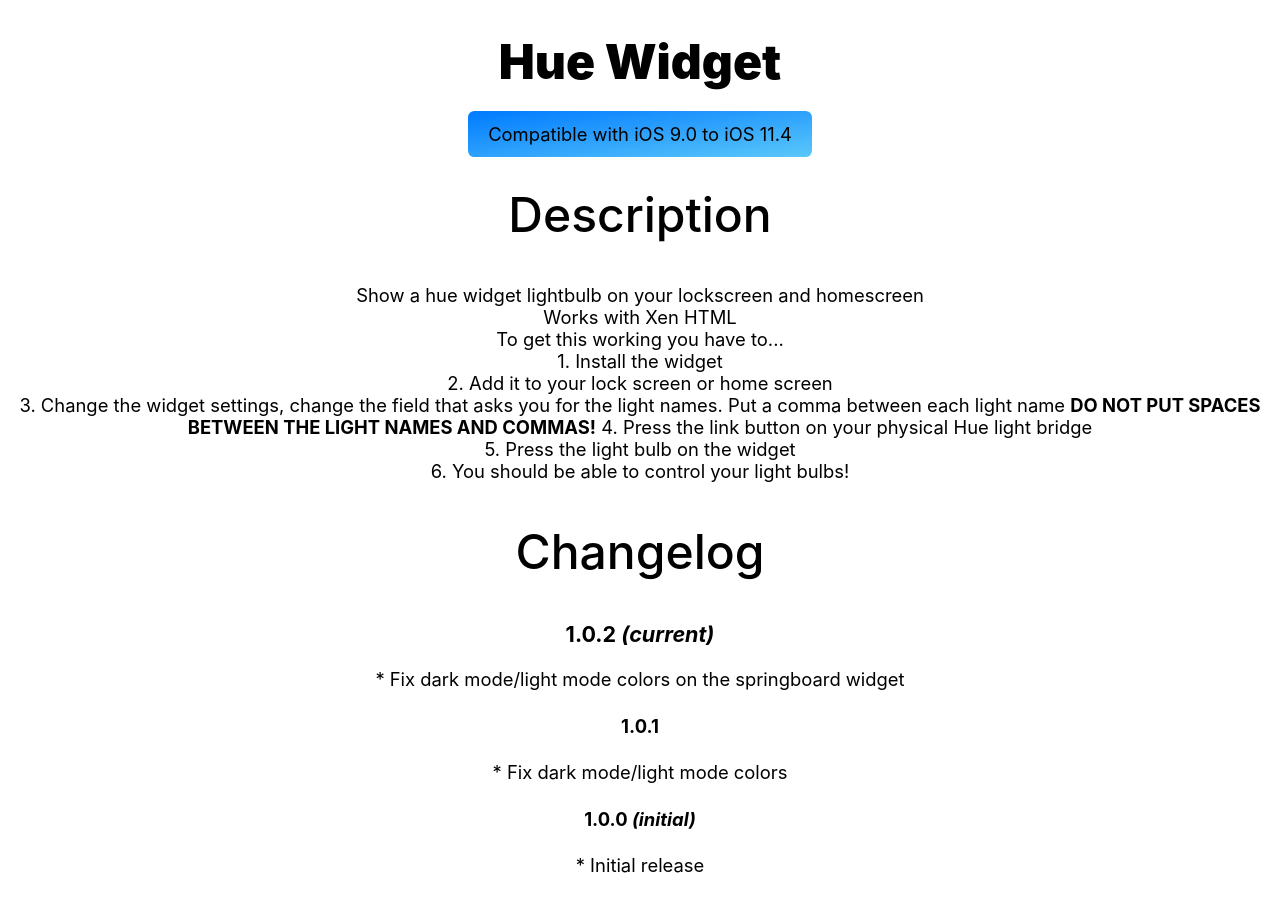
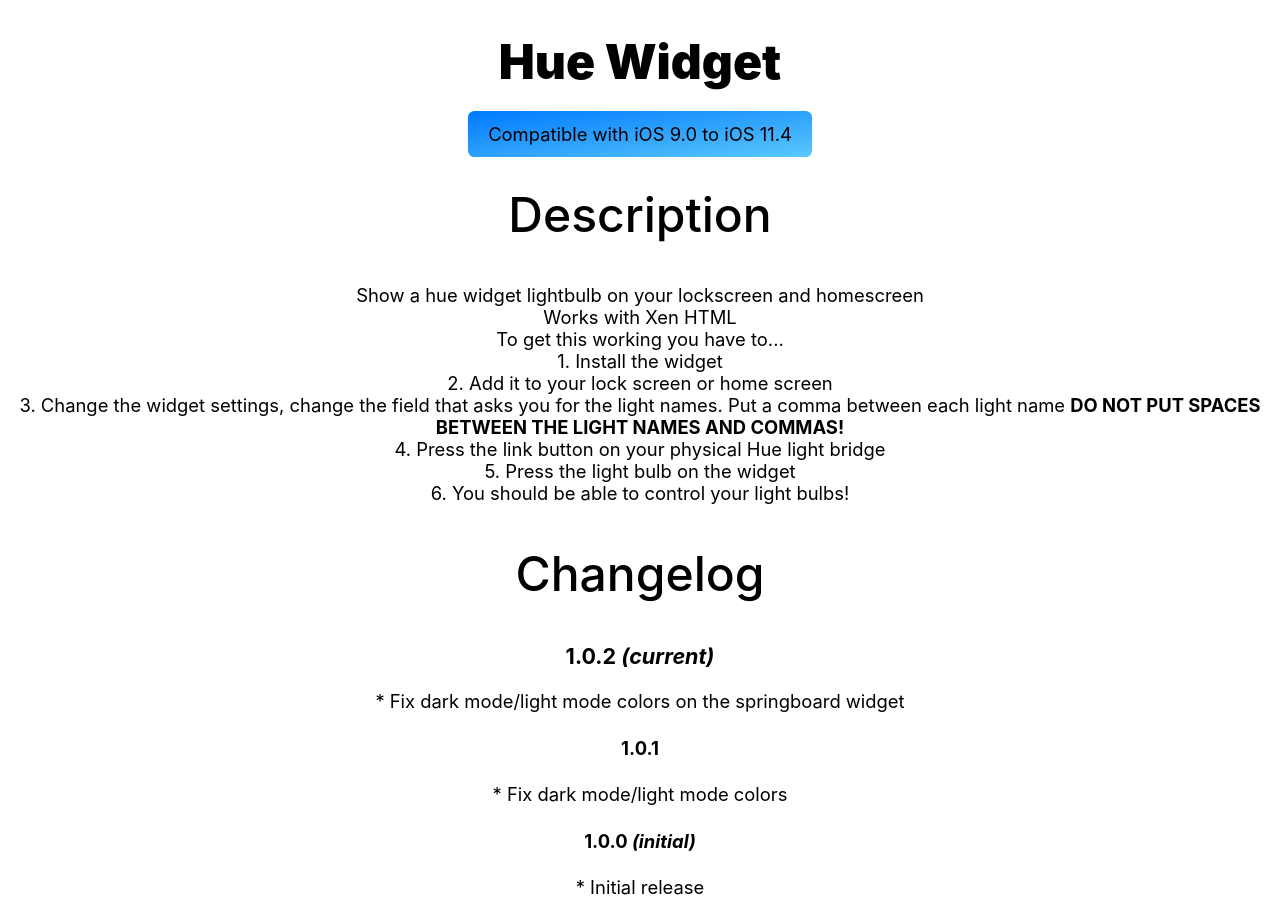
Before and after one commit to FNCxPro/FNCxPro.github.io, a plain HTML site: page depictions/pro.relative.huewidget.html in a window 1280 px wide. Shown: the top 901 px of the page. Drawn offline with Linux system fonts and the light colour scheme; a web font is replaced by a local one.

Commit message:
Add a newline after step 3 in the Hue Widget depiction

```diff
--- a/depictions/pro.relative.huewidget.html
+++ b/depictions/pro.relative.huewidget.html
@@ -13,7 +13,7 @@
       To get this working you have to...<br/>
       1. Install the widget<br/>
       2. Add it to your lock screen or home screen<br/>
-      3. Change the widget settings, change the field that asks you for the light names. Put a comma between each light name <strong>DO NOT PUT SPACES BETWEEN THE LIGHT NAMES AND COMMAS!</strong>
+      3. Change the widget settings, change the field that asks you for the light names. Put a comma between each light name <strong>DO NOT PUT SPACES BETWEEN THE LIGHT NAMES AND COMMAS!</strong><br/>
       4. Press the link button on your physical Hue light bridge<br/>
       5. Press the light bulb on the widget<br/>
       6. You should be able to control your light bulbs!<br/>
```
